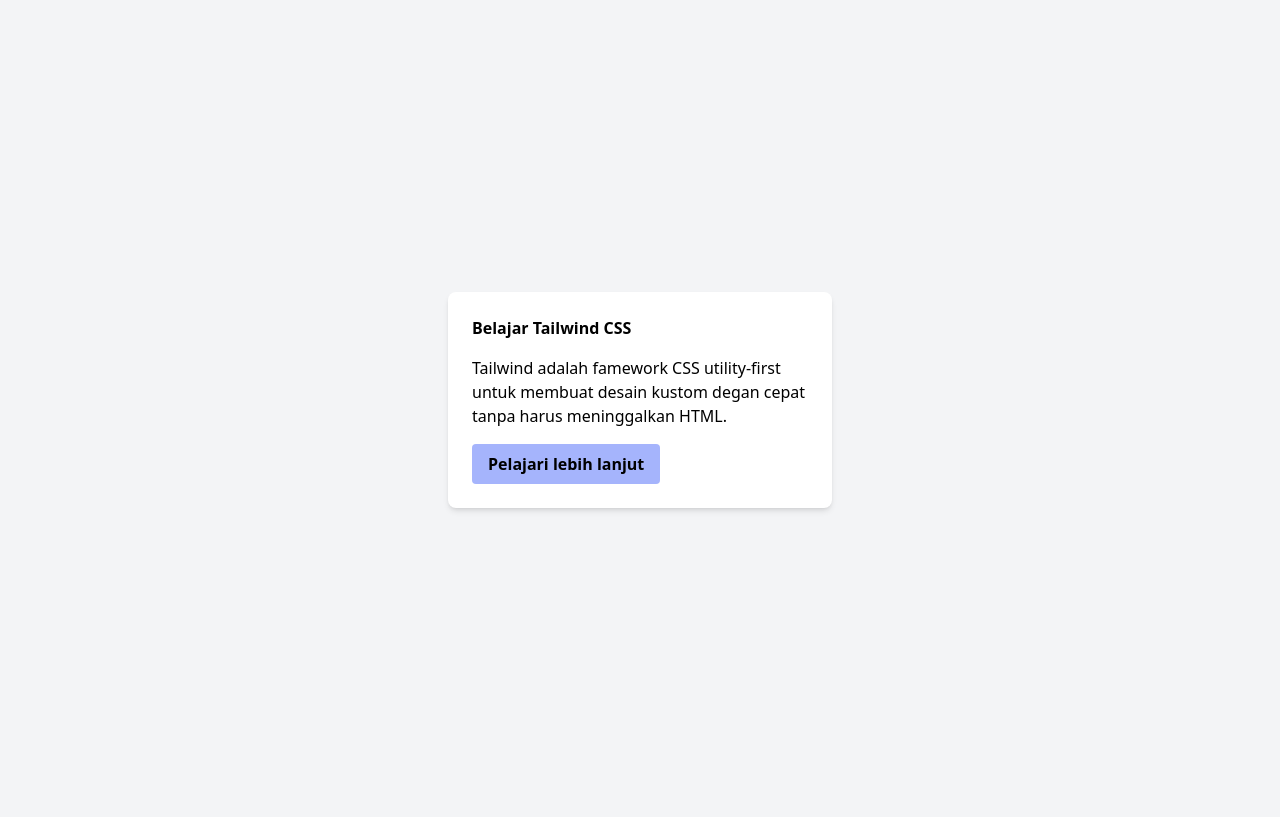
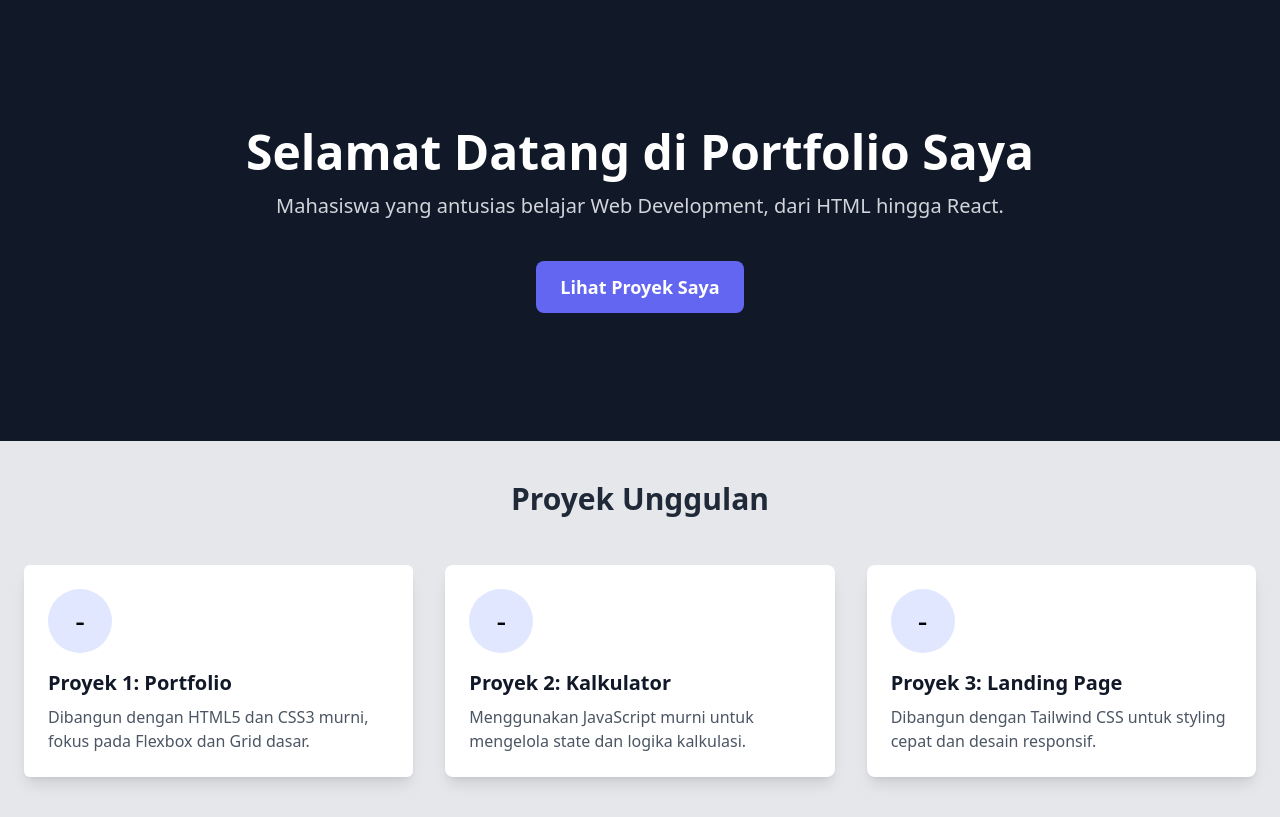
Before and after one commit to kharisma-dev/personal-branding, a plain HTML site: page index.html in a window 1280 px wide. Drawn offline with nearby package versions, Linux system fonts and the light colour scheme.

Commit message:
Membuat zero section dan features section menggunakan grid

```diff
--- a/index.html
+++ b/index.html
@@ -6,7 +6,7 @@
     <title>Proyek 3: Landing Page Modern</title>
     <script src="https://cdn.tailwindcss.com"></script>
 </head>
-<body class="w-screen h-screen bg-gray-100 flex justify-center items-center">
+<body class="bg-gray-100">
     <!-- <h1 class="text-3xl font-bold underline">Hello Tailwind!</h1>  -->
      <!-- <div class="'p-8">
         <button class="bg-blue-500 hover:bg-blue-700 text white font-bold py-2 px-4 rounded">
@@ -14,15 +14,48 @@
         </button>
      </div> -->
 
-     <div class="bg-white p-6 rounded-lg shadow-md max-w-sm">
-        <h2 class="text2xl font-bold mb-4">Belajar Tailwind CSS</h2>
-        <p class="text-gray 700 mb-4">
-            Tailwind adalah famework CSS utility-first untuk membuat desain kustom degan cepat tanpa harus meninggalkan HTML.
-        </p>
-        <button class="bg-indigo-300 hover:bg-indigo-600 text white font-bold py-2 px-4 rounded">
-            Pelajari lebih lanjut
-        </button>
-     </div>
+    <section class="bg-gray-900 text-white">
+        <div class="container mx-auto px-6 py-32 text-center md:text-5xl">
+            <h1 class="text-3xl md:text-5xl font-bold mb-4">Selamat Datang di Portfolio Saya</h1>
+            <p class="text-lg md:text-xl text-gray-300 mb-8">
+            Mahasiswa yang antusias belajar Web Development, dari HTML hingga React.
+            </p>
+            <button class="bg-indigo-500 hover:bg-indigo-700 text white font-bold py-3 px-6 rounded-lg text-lg">
+            Lihat Proyek Saya
+            </button>
+        </div>
+    </section>
 
+    <section id="features" class="py-10 bg-gray-200">
+        <div class="container mx-auto px-6">
+            <h2 class="text-3xl font-bold text-center text-gray-800 mb-12">Proyek Unggulan</h2>
+
+            <div class="grid grid-cols-1 md:grid-cols-2 lg:grid-cols-3 gap-8">
+                <div class="bg-white rounded-md shadow-lg p-6">
+                    <div class="w-16 h-16 bg-indigo-100 rounded-full flex items-center justify-center mb-4">
+                        <span class="text-3xl">-</span>
+                    </div>
+                    <h3 class="text-xl font-bold text-gray-900 mb-2">Proyek 1: Portfolio</h3>
+                    <p class="text-gray-600">Dibangun dengan HTML5 dan CSS3 murni, fokus pada Flexbox dan Grid dasar.</p>
+                </div>
+
+                <div class="bg-white rounded-lg shadow-lg p-6">
+                    <div class="w-16 h-16 bg-indigo-100 rounded-full flex items-center justify-center mb-4">
+                        <span class="text-3xl">-</span>
+                    </div>
+                    <h3 class="text-xl font-bold text-gray-900 mb-2">Proyek 2: Kalkulator</h3>
+                    <p class="text-gray-600">Menggunakan JavaScript murni untuk mengelola state dan logika kalkulasi.</p>
+                </div>
+
+                <div class="bg-white rounded-lg shadow-lg p-6">
+                    <div class="w-16 h-16 bg-indigo-100 rounded-full flex items-center justify-center mb-4">
+                        <span class="text-3xl">-</span>
+                    </div>
+                    <h3 class="text-xl font-bold text-gray-900 mb-2">Proyek 3: Landing Page</h3>
+                    <p class="text-gray-600">Dibangun dengan Tailwind CSS untuk styling cepat dan desain responsif.</p>
+                </div>
+            </div>
+        </div>
+    </section>
 </body>
 </html>
```
